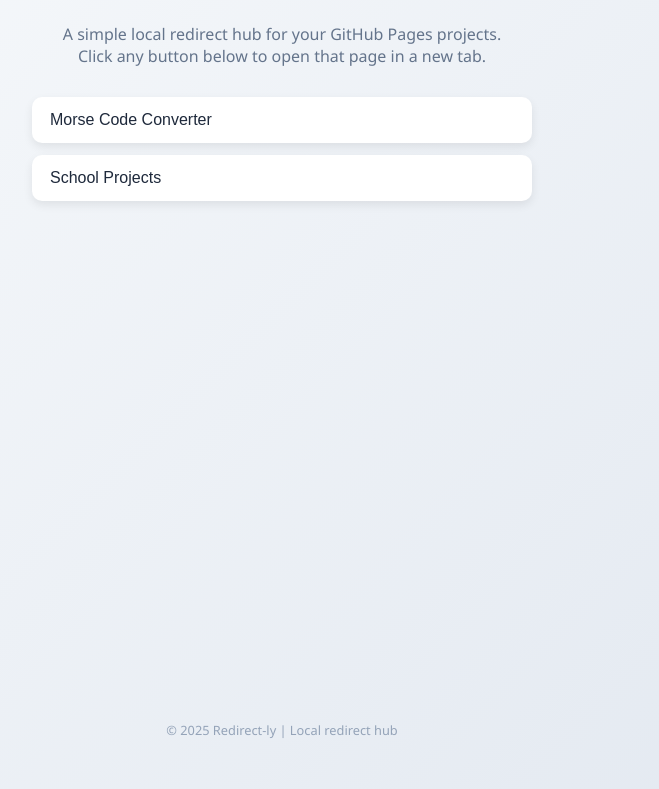
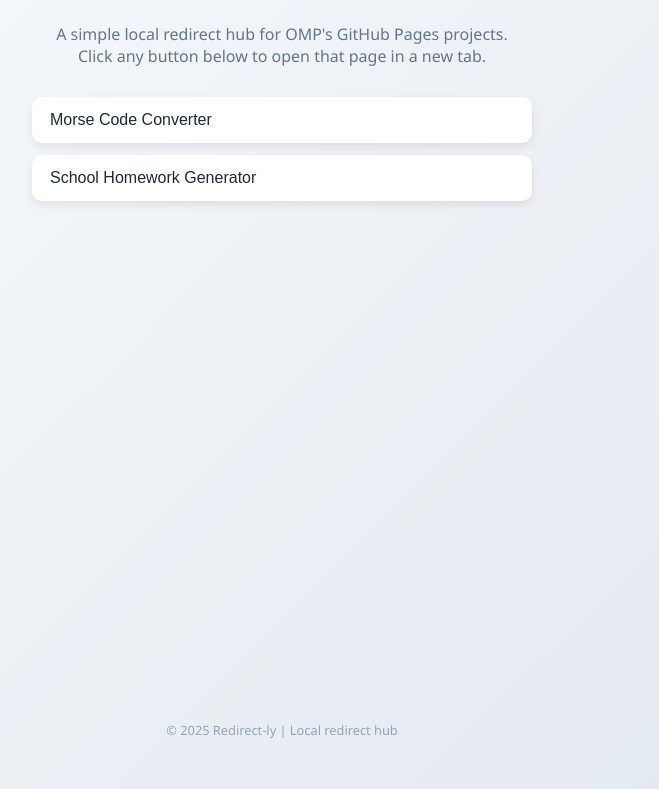
Before and after one commit to AliSamerSabah/APPs, a plain HTML site: page index.html in a window 1280 px wide. Shown: the part 111-900 px from the top of the page, without its empty margins (358-1017 px from the left). Drawn offline with Linux system fonts and the light colour scheme.

Commit message:
Update index.html

```diff
--- a/index.html
+++ b/index.html
@@ -93,7 +93,7 @@
 <body>
 
   <h1>Redirect-ly</h1>
-  <p class="desc">A simple local redirect hub for your GitHub Pages projects.<br>
+  <p class="desc">A simple local redirect hub for OMP's GitHub Pages projects.<br>
   Click any button below to open that page in a new tab.</p>
 
   <div id="anchorList" class="list"></div>
@@ -108,7 +108,14 @@
    --------------------------- */
 const anchors = [
   { name: "Morse Code Converter", file: "MorseCODECONVERTER.html" },
-  { name: "School Projects", file: "HomeworkGenerator.html" },
+  { name: "School Homework Generator ", file: "HWG.html" },
+  // { name: "School Projects", file: "HWG.html" },
+  // { name: "School Projects", file: "HWG.html" },
+  // { name: "School Projects", file: "HWG.html" },
+  // { name: "School Projects", file: "HWG.html" },
+  // { name: "School Projects", file: "HWG.html" },
+  // { name: "School Projects", file: "HWG.html" },
+  // { name: "School Projects", file: "HWG.html" },
 ];
 
 /* ---------------------------
@@ -142,4 +149,5 @@ function openInNewTab(file) {
 </script>
 
 </body>
+
 </html>
```
